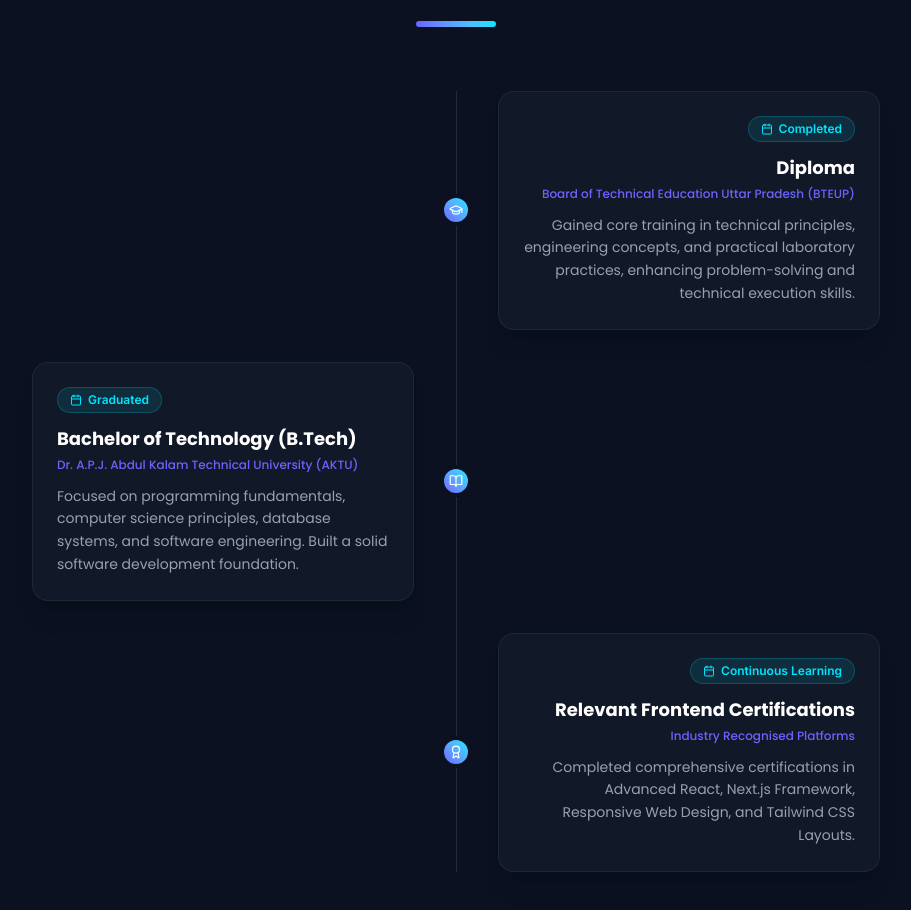
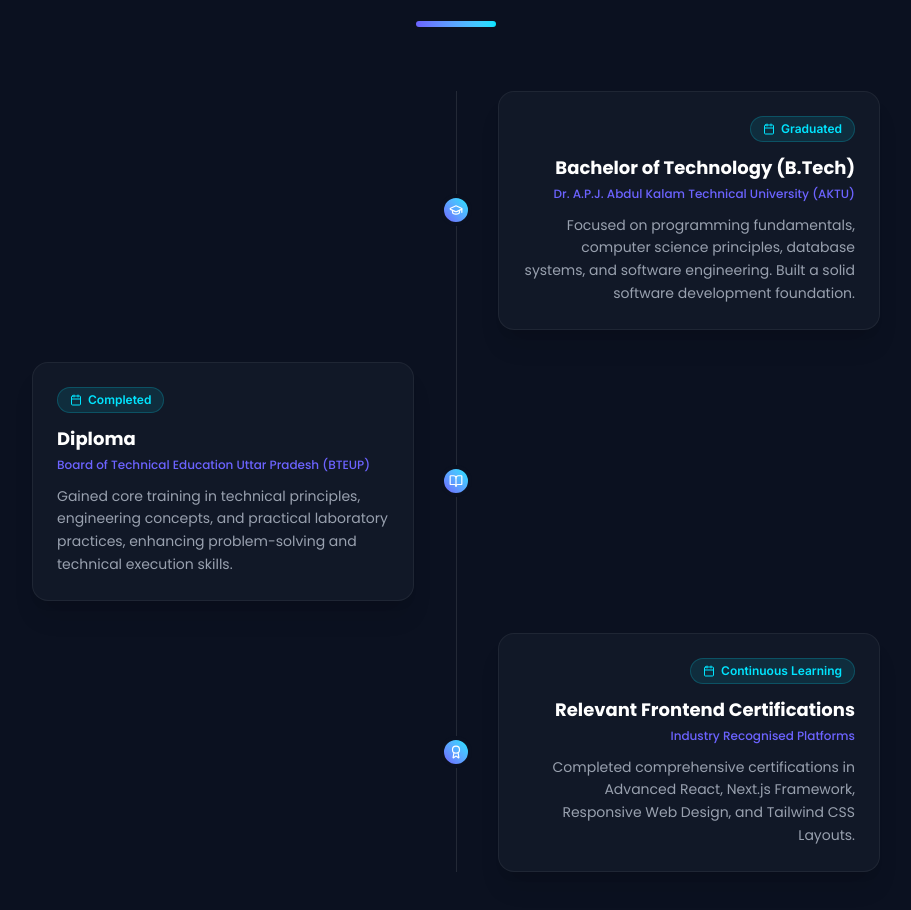
Before and after one commit to arunchakrawarti/portfolio, a Next.js app: page / in a window 1280 px wide. Shown: the part 6784-7694 px from the top of the page, without its empty margins (184-1095 px from the left). Built offline with nearby package versions, Linux system fonts and the light colour scheme.

Commit message:
feat: add portfolio configuration data including personal info, skills, experience, and projects

```diff
--- a/src/constants/data.js
+++ b/src/constants/data.js
@@ -253,16 +253,16 @@ export const SERVICES = [
 
 export const EDUCATION = [
   {
+    degree: "Bachelor of Technology (B.Tech)",
+    institution: "Dr. A.P.J. Abdul Kalam Technical University (AKTU)",
+    duration: "Graduated",
+    description: "Focused on programming fundamentals, computer science principles, database systems, and software engineering. Built a solid software development foundation."
+  },
+  {
     degree: "Diploma",
     institution: "Board of Technical Education Uttar Pradesh (BTEUP)",
     duration: "Completed",
     description: "Gained core training in technical principles, engineering concepts, and practical laboratory practices, enhancing problem-solving and technical execution skills."
-  },
-  {
-    degree: "Bachelor of Technology (B.Tech)",
-    institution: "Dr. A.P.J. Abdul Kalam Technical University (AKTU)",
-    duration: "Graduated",
-    description: "Focused on programming fundamentals, computer science principles, database systems, and software engineering. Built a solid software development foundation."
   },
   {
     degree: "Relevant Frontend Certifications",
```
